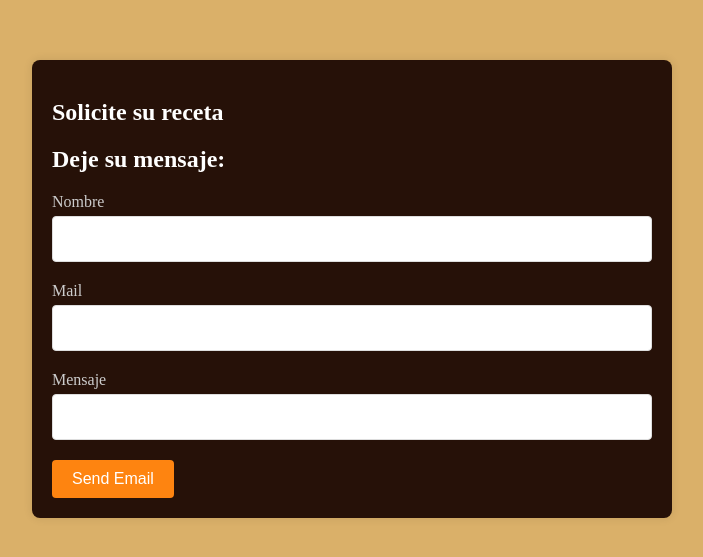
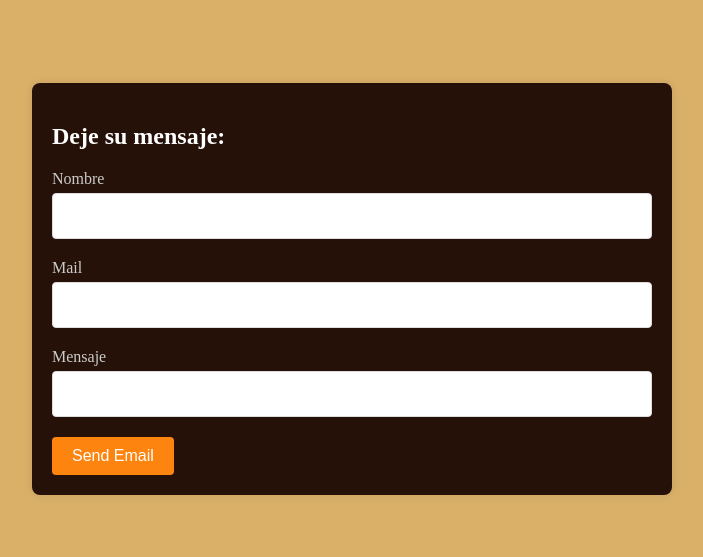
Before and after one commit to LarissaAngel/Proyecto-Front-End, a plain HTML site: page form.html in a window 1280 px wide. Shown: the part 111-668 px from the top of the page, without its empty margins (288-991 px from the left). Drawn offline with nearby package versions, Linux system fonts and the light colour scheme.

Commit message:
Update form.html

```diff
--- a/form.html
+++ b/form.html
@@ -28,7 +28,7 @@
 
 
          <form id="form">
-                    <h2>Solicite su receta</h2>
+
             <h2>Deje su mensaje:</h2>
             <div class="field">
              <label for="from_name">Nombre</label>
```
